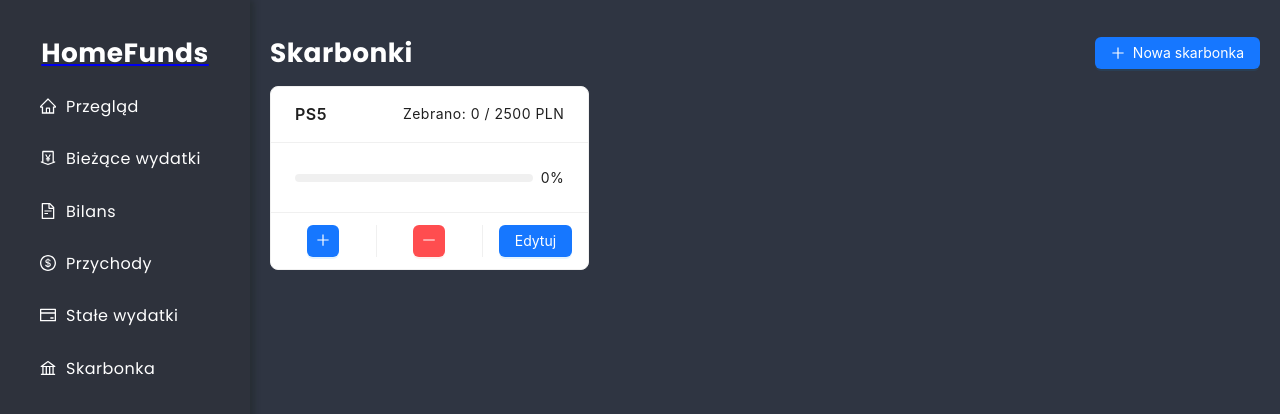
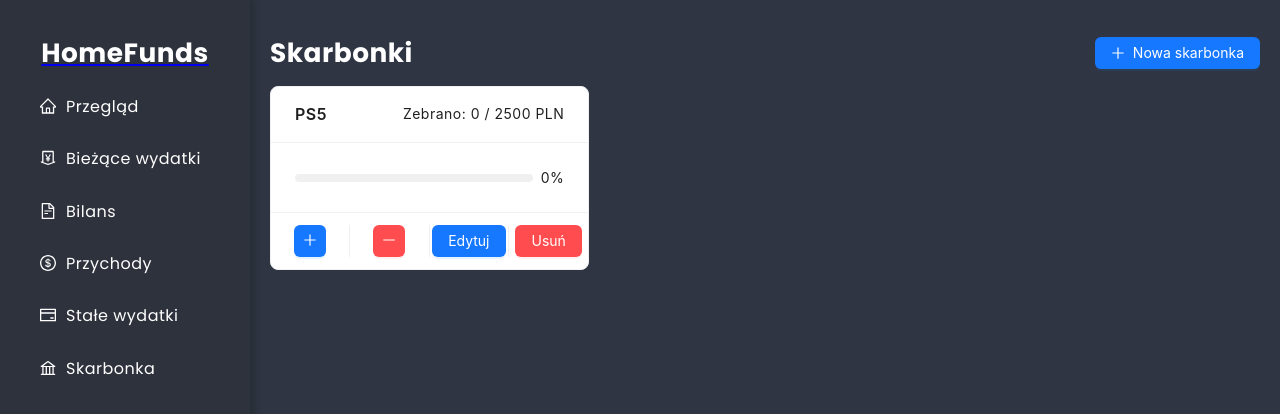
Before and after one commit to Kris87M/home-funds, a React (Create React App) app: page /pots in a window 1280 px wide. Shown: the top 414 px of the page. Built offline with nearby package versions, Linux system fonts and the light colour scheme; data requests are answered from the project's data file.

Commit message:
Add delete button to remove pot

```diff
--- a/src/pages/Pots/Pots.js
+++ b/src/pages/Pots/Pots.js
@@ -1,7 +1,7 @@
 import React, { useEffect, useState } from 'react'
-import { addPots, getPots, updatePot } from 'connector';
+import { addPots, deletePot, getPots, updatePot } from 'connector';
 import { useDispatch, useSelector  } from 'react-redux'
-import { Button, Card, Col, Form, Progress, Row, message } from 'antd';
+import { Button, Card, Col, Form, Progress, Row, message, Popconfirm } from 'antd';
 import styles from './Pots.module.scss'
 import { PlusOutlined, MinusOutlined } from '@ant-design/icons';
 import AddModal from 'components/Modals/AddModal';
@@ -64,6 +64,10 @@ const Pots = () => {
     dispatch(updatePot(potMinusTotalSaved));
   }
 
+  const handleDelete = (id) => {
+    dispatch(deletePot(id))
+  }
+
   return (
     <div>
       {contextHolder}
@@ -80,7 +84,17 @@ const Pots = () => {
                 actions={[
                   <Button type='primary' icon={<PlusOutlined />} onClick={() => handlePlus(pot.id)} />,
                   <Button type='primary' danger icon={<MinusOutlined onClick={() => handleMinus(pot.id)}/>} />,
-                  <Button type='primary'>Edytuj</Button>
+                  <Button type='primary'>Edytuj</Button>,
+                  <Button type='primary' danger>
+                    <Popconfirm
+                      title="Czy na pewno chcesz usunąć ten rekord?"
+                      onConfirm={() => handleDelete(pot.id)}
+                      okText="Tak"
+                      cancelText="Nie"
+                    >
+                      Usuń
+                    </Popconfirm>
+                  </Button>
                 ]}>
                 <Progress
                   percent={((pot.totalSaved / pot.amount) * 100).toFixed()}
```
